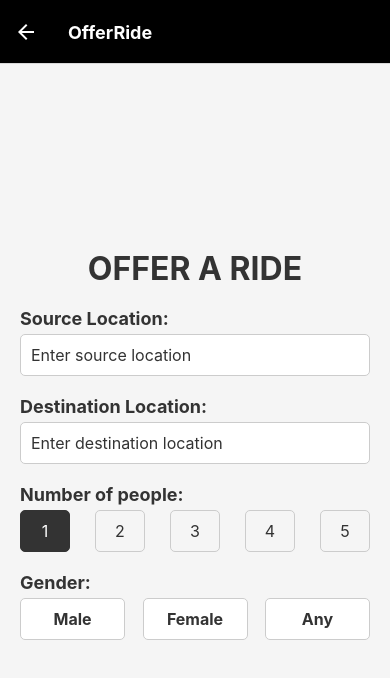
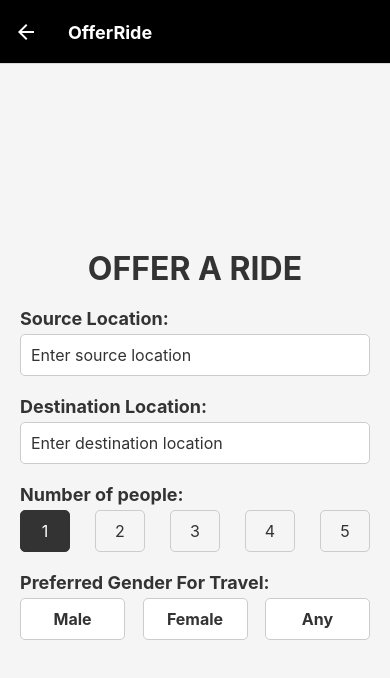
Before and after one commit to Kartik1109/RideShare, a React Native app: screen /OfferRide in a window 390 px wide. Shown: the top 678 px of the page. Built offline with nearby package versions, Linux system fonts and the light colour scheme.

Commit message:
visual changes

```diff
--- a/ORS.js
+++ b/ORS.js
@@ -62,7 +62,7 @@ const handleGenderSelection = (value) => {
     </View>
   </View>
   <View style={styles.inputContainer}>
-    <Text style={styles.label}>Gender:</Text>
+    <Text style={styles.label}>Preferred Gender For Travel:</Text>
     <View style={styles.genderContainer}>
       <TouchableOpacity
         style={[styles.genderButton, gender === 'male' && styles.selectedGenderButton]}
--- a/RRS.js
+++ b/RRS.js
@@ -62,7 +62,7 @@ const handleGenderSelection = (value) => {
     </View>
   </View>
   <View style={styles.inputContainer}>
-    <Text style={styles.label}>Gender:</Text>
+    <Text style={styles.label}>Preferred Gender For Travel:</Text>
     <View style={styles.genderContainer}>
       <TouchableOpacity
         style={[styles.genderButton, gender === 'male' && styles.selectedGenderButton]}
```
